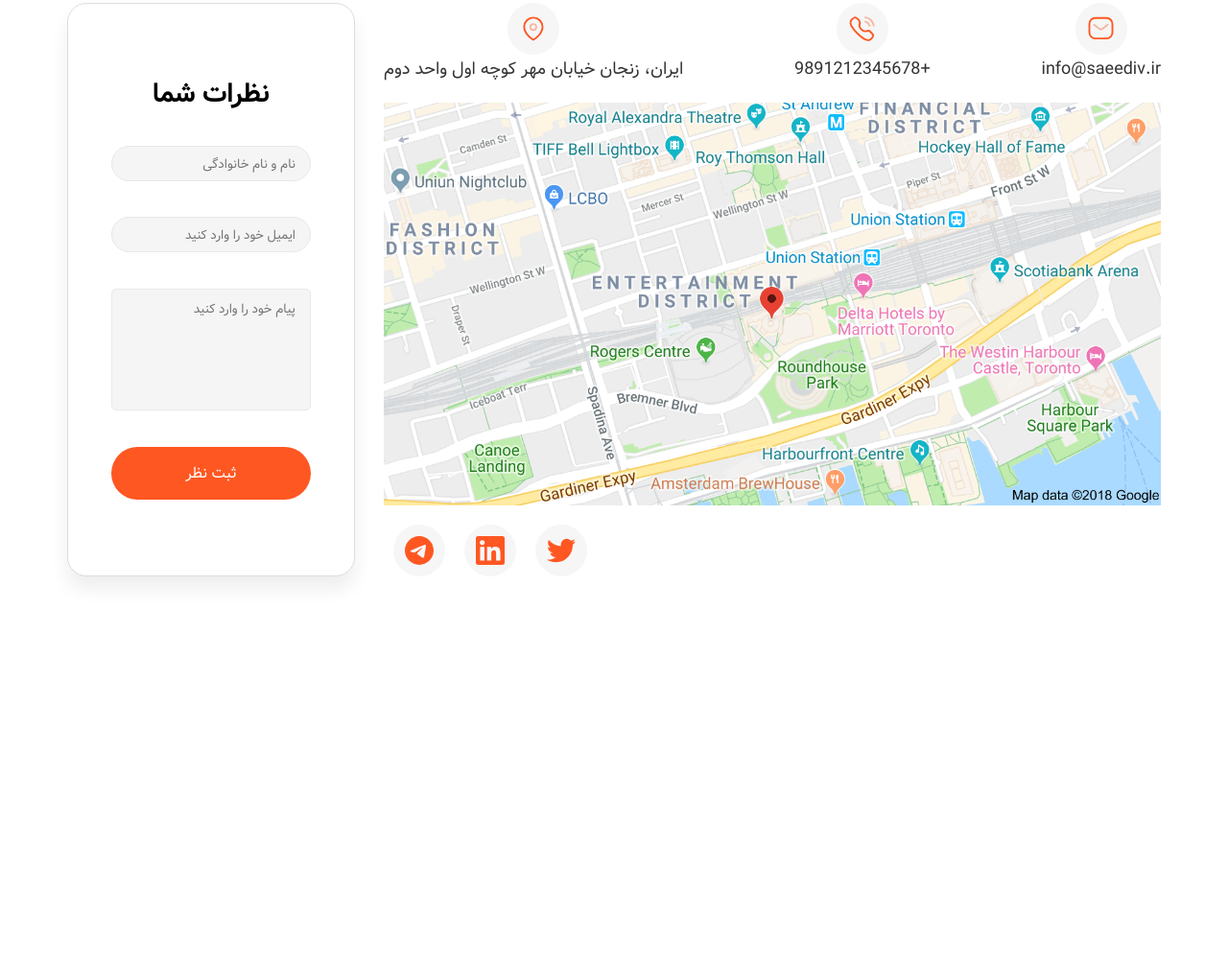
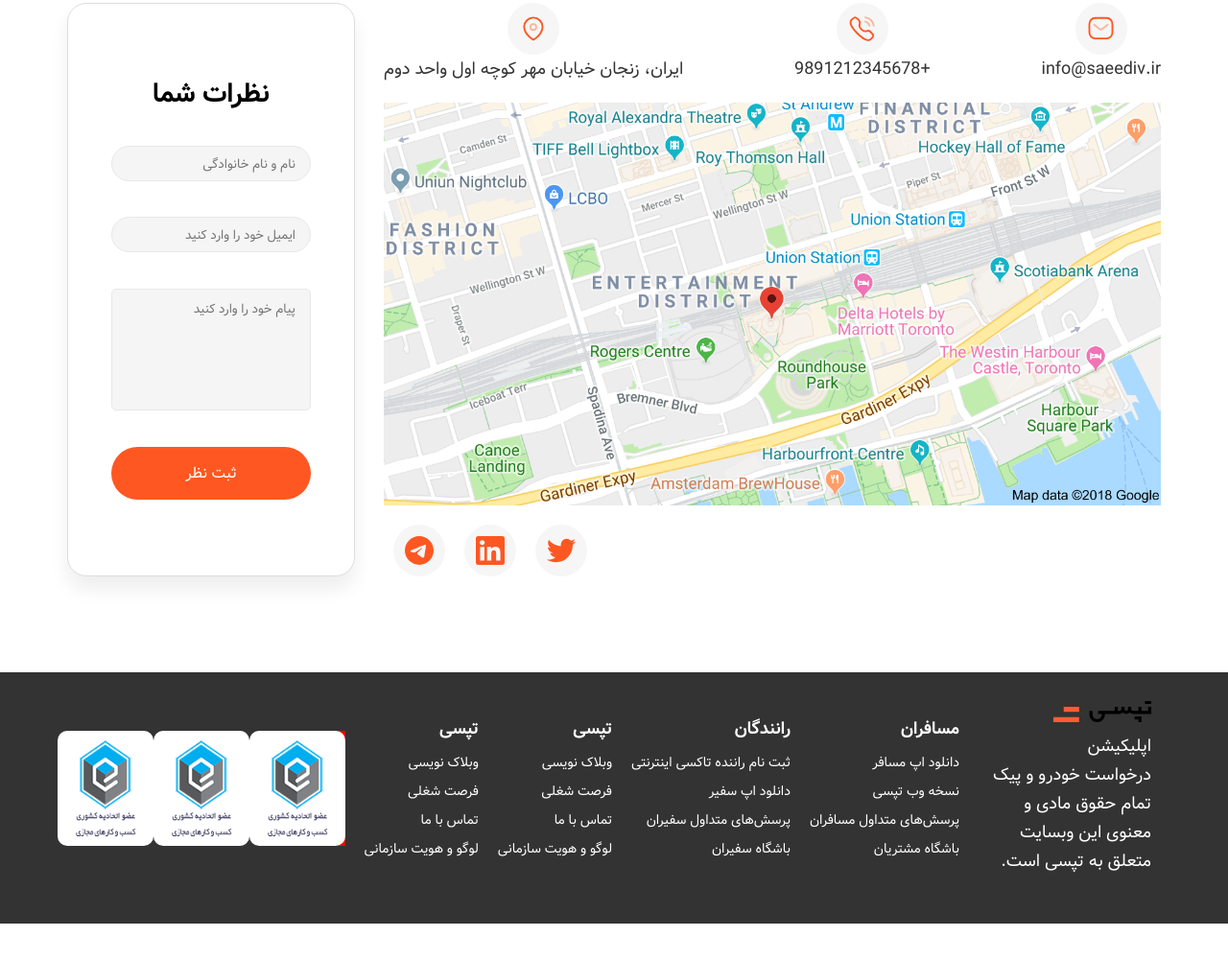
Before and after one commit to behzadiv/Tapsi-, a plain HTML site: page index.html in a window 1280 px wide. Shown: the part 1383-2384 px from the top of the page at 96% size. Before the commit the page ends 2084 px from the top, so only its background shows below. Drawn offline with Linux system fonts and the light colour scheme; files whose address does not match are found by name.

Commit message:
add footer section

```diff
--- a/css/style.css
+++ b/css/style.css
@@ -420,3 +420,103 @@ h3 {
       margin-bottom: 0;
     }
 }
+
+/* Footer */
+
+.main--footer{
+  background-color: #333;
+  color: #fff;
+
+}
+
+.main--footer h6{
+  font-size: 1.8rem;
+  margin-bottom: .5rem;
+}
+.main--footer a{
+  text-decoration: none;
+  display: block;
+  font-size: 1.4rem;
+}
+.main--footer a:hover{
+  color: var(--color-primary);
+}
+.footer{
+  display: flex;
+  /* flex-direction: column; */
+  align-items: center;
+  padding: 3rem 0;
+  width: 100%;
+  flex-wrap: wrap;
+}
+.main--footer__item{
+  margin-bottom: 2rem;
+  /* width: 100%; */
+}
+.footer__enemad{
+ display: flex;
+
+  justify-content: stretch;
+    width: 30%;
+    max-width: 30%;
+
+}
+.footer__enemad img{
+  background-color: #fff;
+  padding: 10px;
+  border-radius: 10px;
+  max-width: 100px;
+  display: block;
+  height: 15vh;
+}
+@media screen and (min-width: 1024px) {
+  .footer{
+    /* flex-direction: row; */
+
+  }
+  .main--footer__item{
+    text-align: unset;
+    padding:0 1rem;
+    max-width: 200px;
+    height: auto;
+  }
+  .footer__enemad{
+    /* margin-right: 2rem; */
+   background-color: red;
+   width: 100%;
+
+  }
+
+
+}
+
+
+
+.content{
+  display: flex;
+  background-color: violet;
+  width: 100%;
+  justify-content: space-between;
+  margin: 0 auto;
+  flex-wrap: wrap;
+}
+.box1 , .box2, .box3{
+  min-width: 200px;
+  display: block;
+  height: 200px;
+}
+.box1{
+  background-color: red;
+  /* flex-basis: 500px;
+ flex-shrink: 1; */
+}
+.box2{
+  background-color: burlywood;
+  /* flex-basis: 500px;
+ flex-shrink: 1; */
+}
+.box3{
+  background-color: yellow;
+  /* flex-basis: 500px;
+  flex-shrink: 1; */
+}
--- a/index.html
+++ b/index.html
@@ -125,7 +125,9 @@
             <div>
               <span class="icon--container">
                 <svg class="icon">
-                  <use xlink:href="/assets/images/svg-sprite.svg#Location"></use>
+                  <use
+                    xlink:href="/assets/images/svg-sprite.svg#Location"
+                  ></use>
                 </svg>
               </span>
               <p>ایران، زنجان خیابان مهر کوچه اول واحد دوم</p>
@@ -154,8 +156,13 @@
         </div>
         <div class="contactUs__messeage">
           <h3>نظرات شما</h3>
-          <input type="text" name="" id="" placeholder="نام و نام خانوادگی"/>
-          <input type="email" name="" id="" placeholder="ایمیل خود را وارد کنید" />
+          <input type="text" name="" id="" placeholder="نام و نام خانوادگی" />
+          <input
+            type="email"
+            name=""
+            id=""
+            placeholder="ایمیل خود را وارد کنید"
+          />
           <textarea
             class=""
             name=""
@@ -167,5 +174,51 @@
         </div>
       </div>
     </section>
+    <footer class="main--footer">
+      <section class="container footer">
+        <div class="main--footer__item">
+          <img src="./assets/images/logo.svg" alt="">
+          <p>اپلیکیشن</p>
+          <p>درخواست خودرو و پیک</p>
+          <p>تمام حقوق مادی و معنوی این وبسایت متعلق به تپسی است.</p>
+        </div>
+        <div class="main--footer__item">
+          <h6>مسافران</h6>
+          <a href="">دانلود اپ مسافر</a>
+          <a href="">نسخه وب تپسی</a>
+          <a href="">پرسش‌های متداول مسافران</a>
+          <a href="">باشگاه مشتریان</a>
+        </div>
+        <div class="main--footer__item">
+          <h6>رانندگان</h6>
+          <a href="">ثبت نام راننده تاکسی اینترنتی</a>
+          <a href="">دانلود اپ سفیر</a>
+          <a href="">پرسش‌های متداول سفیران</a>
+          <a href="">باشگاه سفیران</a>
+        </div>
+        <div class="main--footer__item">
+          <h6>تپسی</h6>
+          <a href="">وبلاک نویسی</a>
+          <a href="">فرصت شغلی</a>
+          <a href="">تماس با ما</a>
+          <a href="">لوگو و هویت سازمانی</a>
+        </div>
+        <div class="main--footer__item">
+          <h6>تپسی</h6>
+          <a href="">وبلاک نویسی</a>
+          <a href="">فرصت شغلی</a>
+          <a href="">تماس با ما</a>
+          <a href="">لوگو و هویت سازمانی</a>
+        </div>
+        <div class="main--footer__item">
+         <div class="footer__enemad">
+          <img src="./assets/images/enemad.png" alt="" class="">
+          <img src="./assets/images/enemad.png" alt="">
+          <img src="./assets/images/enemad.png" alt="">
+         </div>
+        </div>
+
+    </footer>
+  </section>
   </body>
 </html>
```
